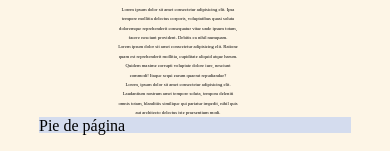
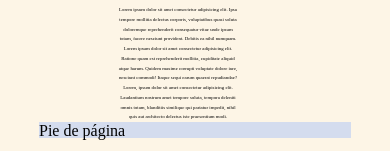
Before and after one commit to mundosE-Training/Responsive-mediaqueries, a plain HTML site: page index.html in a window 390 px wide. Shown: the part 1239-1390 px from the top of the page. Drawn offline with nearby package versions, Linux system fonts and the light colour scheme; files that its build step writes are made by us from their sources.

Commit message:
Aplicacion de animaciones y texto responsivo.

```diff
--- a/assets/css/style.scss
+++ b/assets/css/style.scss
@@ -75,7 +75,7 @@ article > img{
     width: 100%;
 }
 .texto-central{
-    font-size: 1.2vw;
+    font-size: 1.25vw;
     float: left;
     margin-right: 3rem;
     padding-right: 4rem;
```
